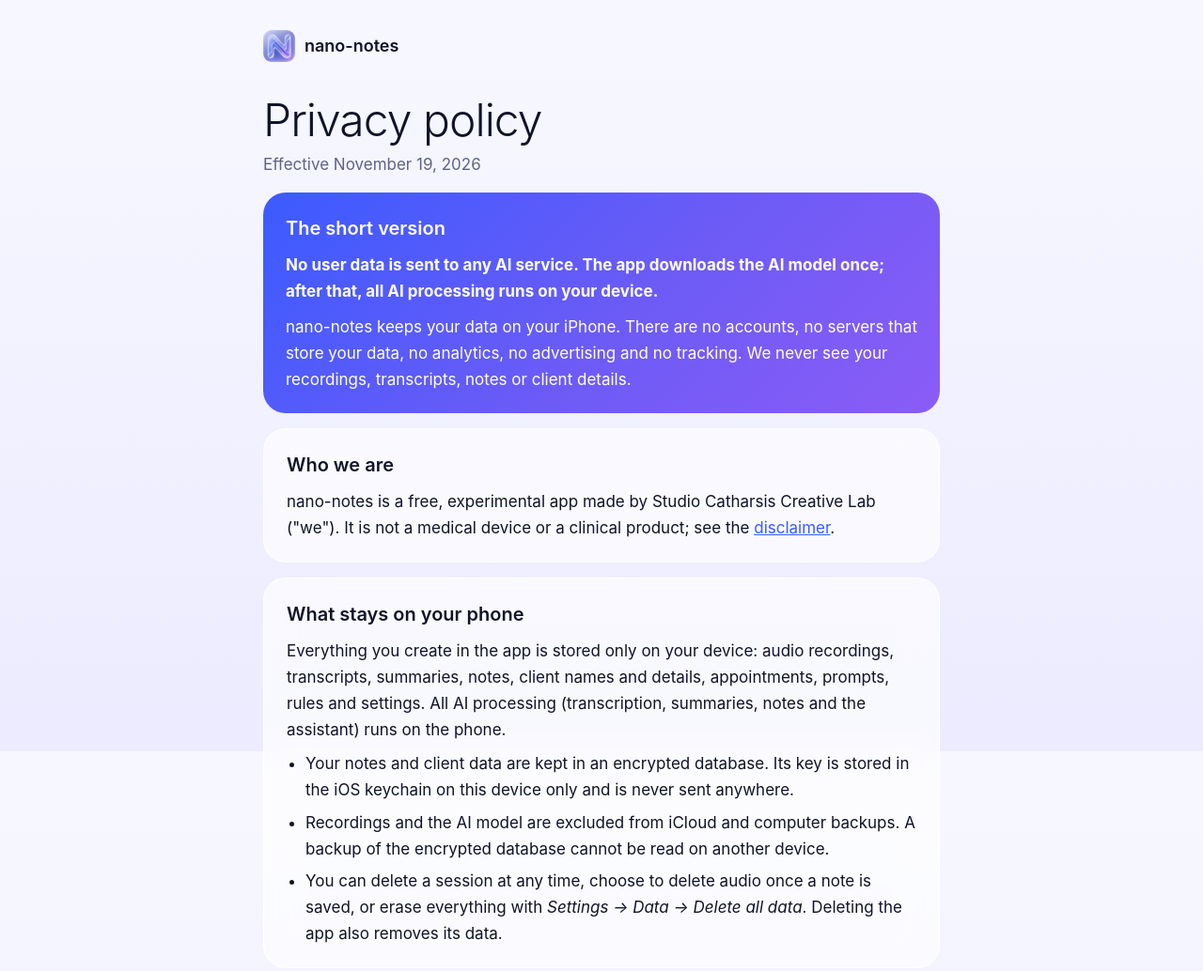
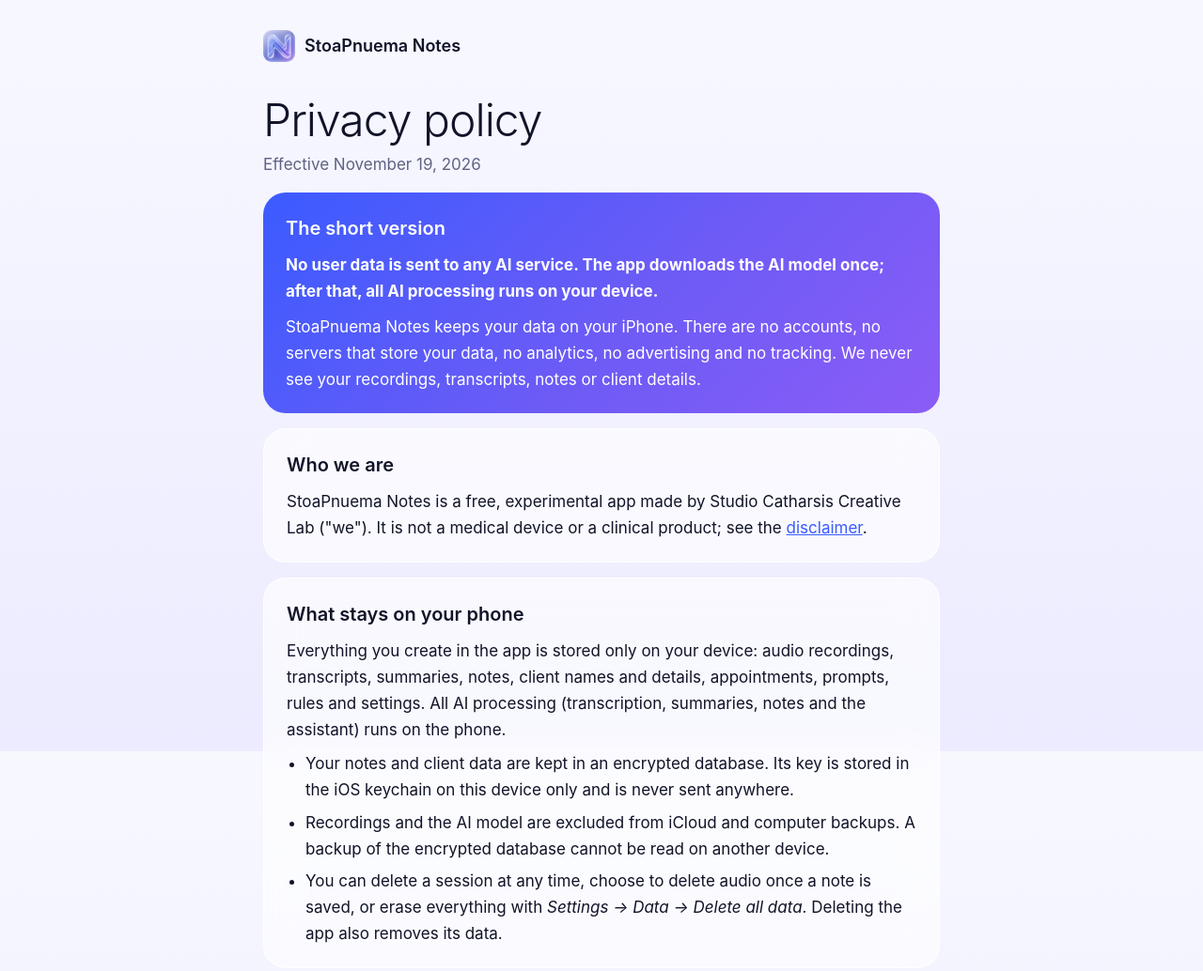
Before and after one commit to Studio-Catharsis-Creative-Lab/nano-notes, a plain HTML site: page privacy.html in a window 1280 px wide. Shown: the top 1034 px of the page at 94% size. Drawn offline with Linux system fonts and the light colour scheme.

Commit message:
Privacy policy: use the new app name, StoaPnuema Notes
Co-Authored-By: Claude Opus 5.5 <noreply@anthropic.com>

```diff
--- a/privacy.html
+++ b/privacy.html
@@ -3,8 +3,8 @@
 <head>
 <meta charset="utf-8">
 <meta name="viewport" content="width=device-width, initial-scale=1">
-<title>nano-notes — Privacy policy</title>
-<meta name="description" content="Privacy policy for nano-notes, a free, experimental iPhone app. Your data stays on your phone.">
+<title>StoaPnuema Notes — Privacy policy</title>
+<meta name="description" content="Privacy policy for StoaPnuema Notes, a free, experimental iPhone app. Your data stays on your phone.">
 <link rel="icon" type="image/png" href="assets/icon.png">
 <link rel="preconnect" href="https://fonts.googleapis.com">
 <link rel="preconnect" href="https://fonts.gstatic.com" crossorigin>
@@ -34,19 +34,19 @@ p { margin: 0; }
 </head>
 <body>
 <main class="wrap">
-  <a class="brand" href="./"><img src="assets/icon.png" alt="">nano-notes</a>
+  <a class="brand" href="./"><img src="assets/icon.png" alt="">StoaPnuema Notes</a>
   <h1>Privacy policy</h1>
   <p class="muted">Effective November 19, 2026</p>
 
   <section class="card summary">
     <h2>The short version</h2>
     <p><strong>No user data is sent to any AI service. The app downloads the AI model once; after that, all AI processing runs on your device.</strong></p>
-    <p>nano-notes keeps your data on your iPhone. There are no accounts, no servers that store your data, no analytics, no advertising and no tracking. We never see your recordings, transcripts, notes or client details.</p>
+    <p>StoaPnuema Notes keeps your data on your iPhone. There are no accounts, no servers that store your data, no analytics, no advertising and no tracking. We never see your recordings, transcripts, notes or client details.</p>
   </section>
 
   <section class="card">
     <h2>Who we are</h2>
-    <p>nano-notes is a free, experimental app made by Studio Catharsis Creative Lab ("we"). It is not a medical device or a clinical product; see the <a href="./#disclaimer">disclaimer</a>.</p>
+    <p>StoaPnuema Notes is a free, experimental app made by Studio Catharsis Creative Lab ("we"). It is not a medical device or a clinical product; see the <a href="./#disclaimer">disclaimer</a>.</p>
   </section>
 
   <section class="card">
@@ -75,7 +75,7 @@ p { margin: 0; }
 
   <section class="card">
     <h2>When the app uses the internet</h2>
-    <p>nano-notes connects to the internet only for these two things. Neither sends your notes, recordings or client data.</p>
+    <p>StoaPnuema Notes connects to the internet only for these two things. Neither sends your notes, recordings or client data.</p>
     <ul>
       <li><strong>Downloading the AI model</strong>, once, when you choose to, from Hugging Face. Hugging Face receives the standard information any download request includes, such as your IP address. Their <a href="https://huggingface.co/privacy">privacy policy</a> applies to that request.</li>
       <li><strong>Checking for app updates</strong> through Expo's update service (EAS Update). These requests include technical details needed to deliver the right update, such as the app version, platform and a random installation identifier. Expo's <a href="https://expo.dev/privacy">privacy policy</a> applies.</li>
@@ -102,7 +102,7 @@ p { margin: 0; }
 
   <section class="card">
     <h2>Children</h2>
-    <p>nano-notes is not directed at children under 13.</p>
+    <p>StoaPnuema Notes is not directed at children under 13.</p>
   </section>
 
   <section class="card">
```
